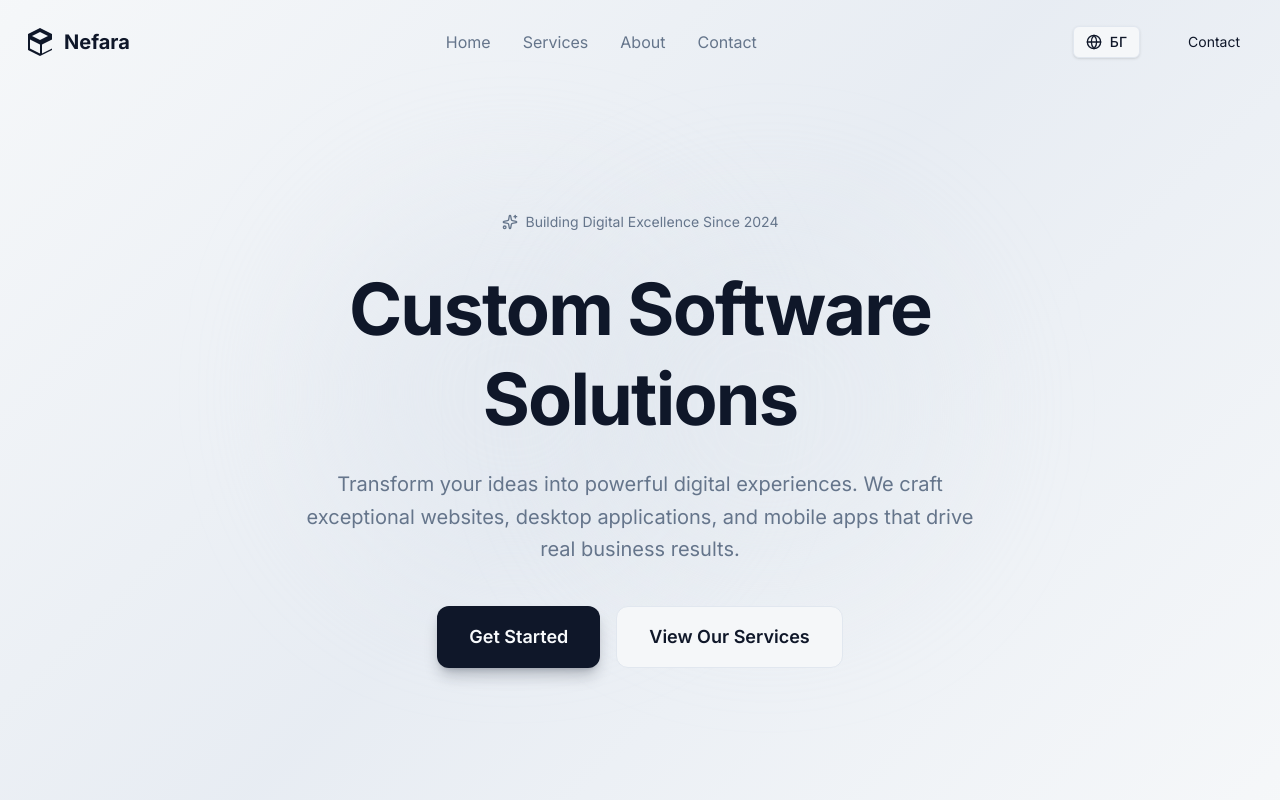
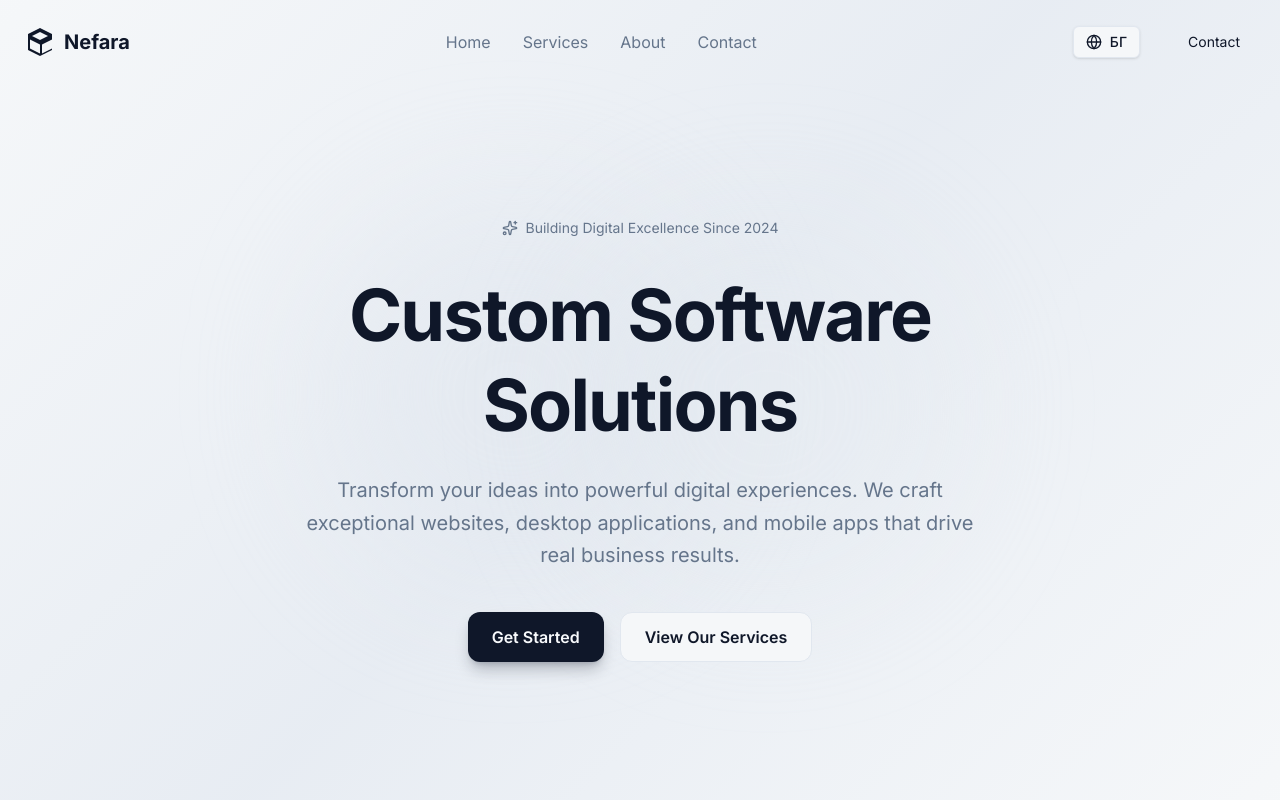
Before and after one commit to nefara-bg/Nefara-Web, a Next.js app in the folder client/: page /en in a window 1280 px wide. Shown: the top 800 px of the page. Built offline with nearby package versions, Linux system fonts and the light colour scheme.

Commit message:
smaller buttons

```diff
--- a/client/src/components/HeroSection/HeroSection.tsx
+++ b/client/src/components/HeroSection/HeroSection.tsx
@@ -68,13 +68,13 @@ export function HeroSection() {
                 >
                     <button
                         onClick={scrollToContact}
-                        className="bg-primary text-primary-foreground px-8 py-4 rounded-xl font-semibold text-lg shadow-lg shadow-primary/25 hover:shadow-xl hover:shadow-primary/30 hover:-translate-y-0.5 transition-all duration-300"
+                        className="bg-primary text-primary-foreground px-6 py-3 rounded-xl font-semibold text-base shadow-lg shadow-primary/25 hover:shadow-xl hover:shadow-primary/30 hover:-translate-y-0.5 transition-all duration-300"
                     >
                         {t("button")}
                     </button>
                     <button
                         onClick={scrollToServices}
-                        className="group bg-background border border-input text-foreground px-8 py-4 rounded-xl font-semibold text-lg hover:bg-secondary/50 hover:border-primary/50 transition-all duration-300"
+                        className="group bg-background border border-input text-foreground px-6 py-3 rounded-xl font-semibold text-base hover:bg-secondary/50 hover:border-primary/50 transition-all duration-300"
                     >
                         {t("secondaryButton")}
                     </button>
```
